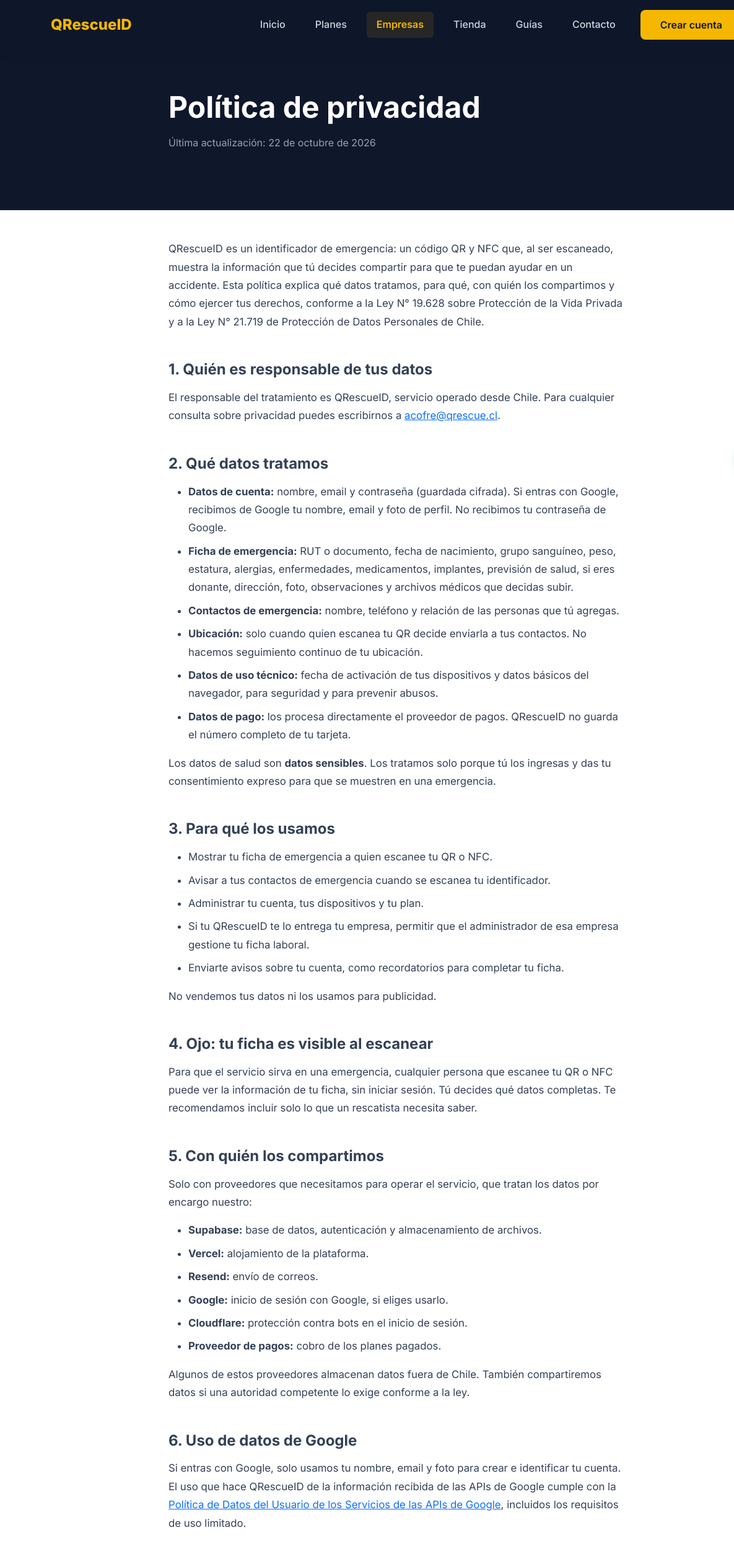
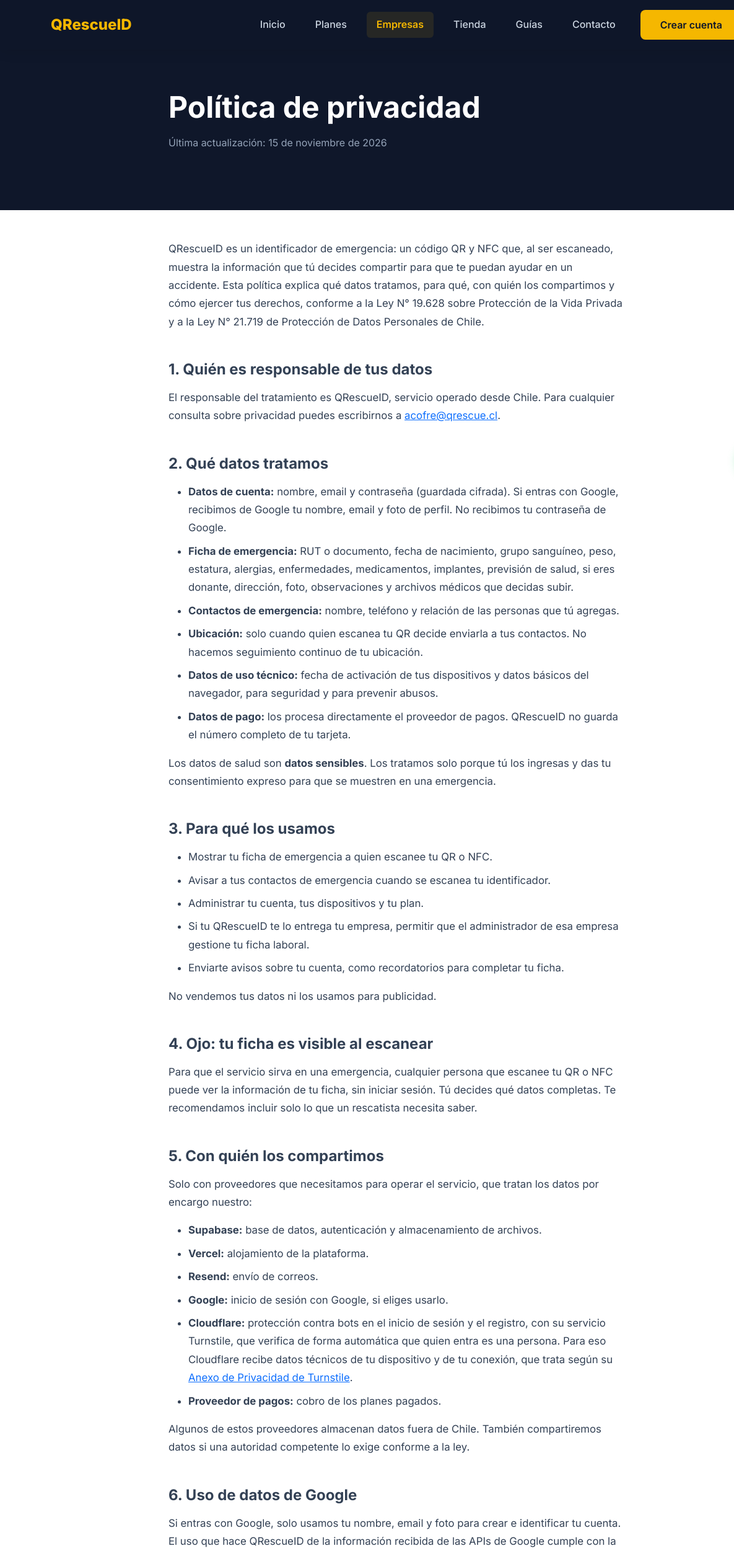
Before and after one commit to Thealvarro/landing-qrescueid, an Astro site: page /privacidad in a window 1280 px wide. Shown: the top 2502 px of the page at 62% size, 0-1185 px from the left. Built offline with nearby package versions, Linux system fonts and the light colour scheme; Astro itself is replaced by a stand-in of ours.

Commit message:
feat(privacidad): detallar el uso de Cloudflare Turnstile y enlazar su anexo de privacidad
Co-Authored-By: Claude Fable 5.2 <noreply@anthropic.com>

```diff
--- a/src/pages/privacidad.astro
+++ b/src/pages/privacidad.astro
@@ -3,7 +3,7 @@ import BaseLayout from '../layouts/BaseLayout.astro';
 import Navbar from '../components/Navbar.astro';
 import Footer from '../components/Footer.astro';
 
-const actualizada = '22 de octubre de 2026';
+const actualizada = '15 de noviembre de 2026';
 const correo = 'acofre@qrescue.cl';
 
 const jsonLd = {
@@ -90,7 +90,7 @@ const jsonLd = {
             <li><strong>Vercel:</strong> alojamiento de la plataforma.</li>
             <li><strong>Resend:</strong> envío de correos.</li>
             <li><strong>Google:</strong> inicio de sesión con Google, si eliges usarlo.</li>
-            <li><strong>Cloudflare:</strong> protección contra bots en el inicio de sesión.</li>
+            <li><strong>Cloudflare:</strong> protección contra bots en el inicio de sesión y el registro, con su servicio Turnstile, que verifica de forma automática que quien entra es una persona. Para eso Cloudflare recibe datos técnicos de tu dispositivo y de tu conexión, que trata según su <a href="https://www.cloudflare.com/turnstile-privacy-policy/" target="_blank" rel="noopener noreferrer">Anexo de Privacidad de Turnstile</a>.</li>
             <li><strong>Proveedor de pagos:</strong> cobro de los planes pagados.</li>
           </ul>
           <p>
```
